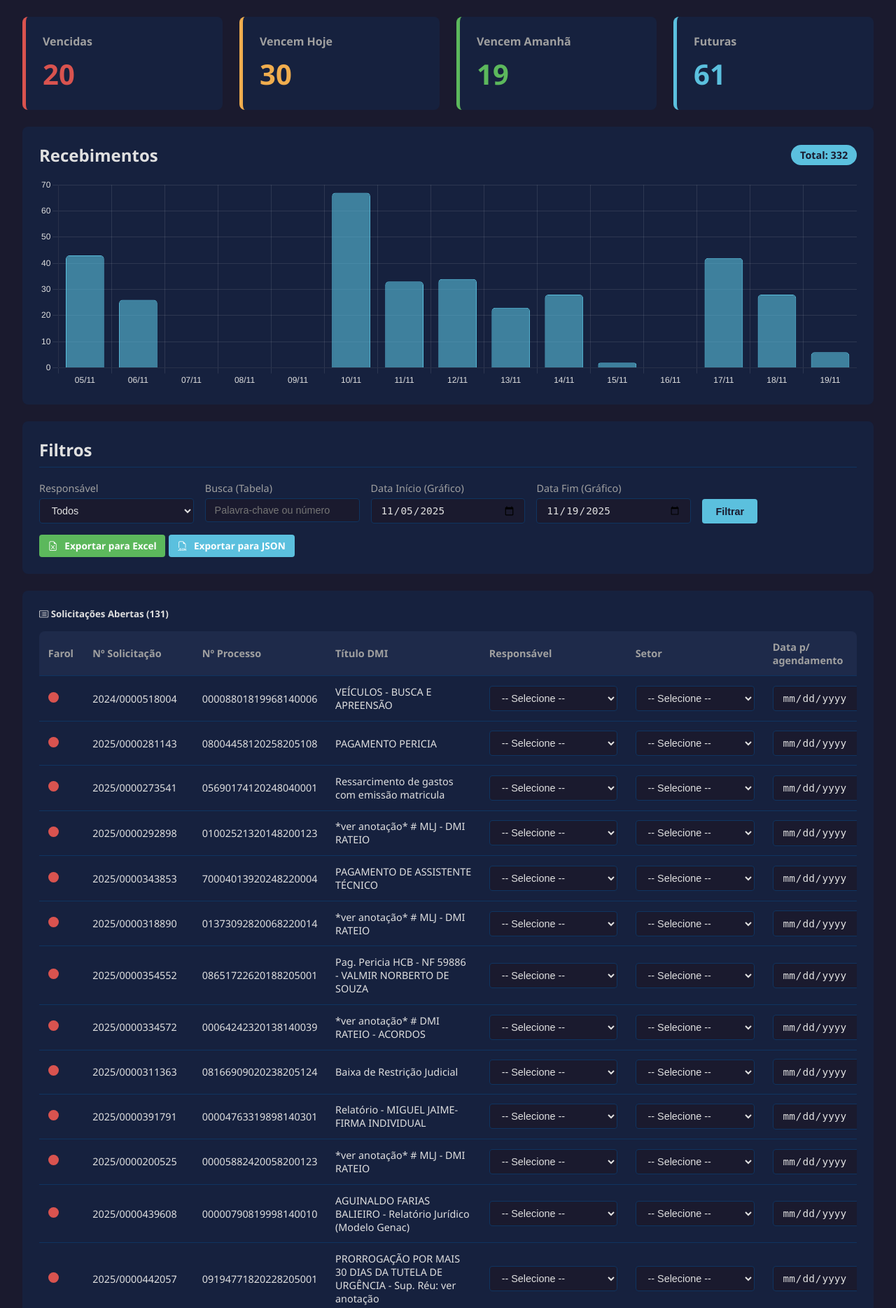
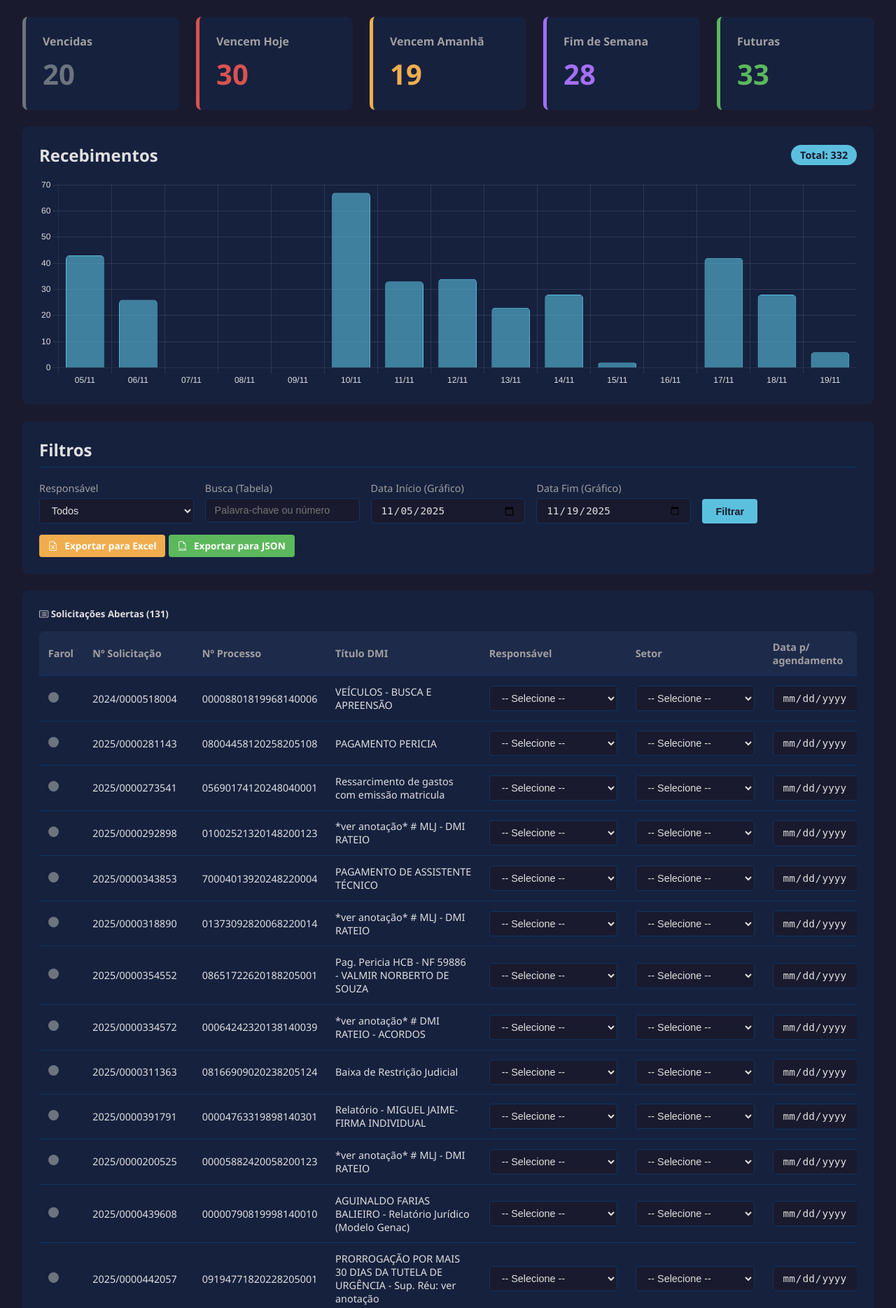
Before and after one commit to MDR-Advocacia/OneRequest, a Flask app: page / in a window 1280 px wide. Shown: the part 67-1936 px from the top of the page at 70% size. Run offline with Flask 3, Linux system fonts and the light colour scheme; a user stored in the database is signed in; data comes from the database, SQL or seed files in the repository; data that the repository does not hold is empty.

Commit message:
Checkpoint, adicionando mudanças visuais de dashboard

```diff
--- a/server.py
+++ b/server.py
@@ -73,7 +73,7 @@ def logout():
 @app.route('/')
 @login_required
 def index():
-    # ROTA index() (Sem alterações)
+    # ROTA index() ATUALIZADA COM KPI DE FIM DE SEMANA
     filters = {
         'responsavel': request.args.get('responsavel', ''),
         'busca': request.args.get('busca', ''),
@@ -92,10 +92,13 @@ def index():
         params.extend([f"%{filters['busca']}%", f"%{filters['busca']}%", f"%{filters['busca']}%"])
     solicitacoes_raw = conn_solicitacoes.execute(query, params).fetchall()
     conn_solicitacoes.close()
-    kpis = {'vencidas': 0, 'hoje': 0, 'amanha': 0, 'futuras': 0}
+
+    # Adicionamos 'fds': 0 na inicialização
+    kpis = {'vencidas': 0, 'hoje': 0, 'amanha': 0, 'futuras': 0, 'fds': 0}
     today = datetime.now().date()
     tomorrow = today + timedelta(days=1)
     solicitacoes_processadas = []
+
     for item_raw in solicitacoes_raw:
         item = dict(item_raw)
 
@@ -105,16 +108,33 @@ def index():
         except (ValueError, TypeError):
             pass
 
-        item['farol_status'] = 'cinza'
         try:
             prazo_date = datetime.strptime(item['prazo'], '%d/%m/%Y').date()
             item['prazo_date'] = prazo_date
-            if prazo_date < today: kpis['vencidas'] += 1; item['farol_status'] = 'vermelho'
-            elif prazo_date == today: kpis['hoje'] += 1; item['farol_status'] = 'amarelo'
-            elif prazo_date == tomorrow: kpis['amanha'] += 1; item['farol_status'] = 'verde'
-            else: kpis['futuras'] += 1; item['farol_status'] = 'verde'
+            dia_semana = prazo_date.weekday() # 0=Seg ... 5=Sáb, 6=Dom
+
+            if prazo_date < today:
+                kpis['vencidas'] += 1
+                item['farol_status'] = 'cinza'
+            elif prazo_date == today:
+                kpis['hoje'] += 1
+                item['farol_status'] = 'vermelho'
+            elif prazo_date == tomorrow:
+                kpis['amanha'] += 1
+                item['farol_status'] = 'amarelo'
+            else:
+                # Lógica dividida: FDS vs Futuras (dias úteis)
+                if dia_semana == 5 or dia_semana == 6:
+                    kpis['fds'] += 1          # Conta como Fim de Semana
+                    item['farol_status'] = 'roxo'
+                else:
+                    kpis['futuras'] += 1      # Conta como Futura normal
+                    item['farol_status'] = 'verde'
+
         except (ValueError, TypeError):
             item['prazo_date'] = datetime.max.date()
+            item['farol_status'] = 'cinza'
+
         solicitacoes_processadas.append(item)
 
     solicitacoes = sorted(solicitacoes_processadas, key=lambda x: x['prazo_date'])
--- a/static/css/App.css
+++ b/static/css/App.css
@@ -8,10 +8,12 @@
     --accent-color: #5bc0de;
     --accent-color-dark: #31b0d5;
 
-    --kpi-vencidas: #d9534f;
-    --kpi-hoje: #f0ad4e;
-    --kpi-amanha: #5cb85c;
-    --kpi-futuras: #5bc0de;
+    /* NOVAS CORES DEFINIDAS */
+    --kpi-vencidas: #6c757d;
+    --kpi-hoje: #d9534f;
+    --kpi-amanha: #f0ad4e;
+    --kpi-futuras: #5cb85c;
+    --kpi-fds: #a370f7;
 }
 
 body {
@@ -119,6 +121,8 @@ body {
     border-radius: 8px;
     border-left: 5px solid;
 }
+
+.kpi-card.fds { border-color: var(--kpi-fds); color: var(--kpi-fds); }
 
 .kpi-card h3 {
     margin-top: 0;
@@ -328,10 +332,11 @@ body {
     height: 15px;
     border-radius: 50%;
 }
-.farol-vermelho { background-color: var(--kpi-vencidas); }
-.farol-amarelo { background-color: var(--kpi-hoje); }
-.farol-verde { background-color: var(--kpi-amanha); }
-.farol-cinza { background-color: #666; }
+.farol-cinza { background-color: var(--kpi-vencidas); }
+.farol-vermelho { background-color: var(--kpi-hoje); }
+.farol-amarelo { background-color: var(--kpi-amanha); }
+.farol-verde { background-color: var(--kpi-futuras); }
+.farol-roxo { background-color: var(--kpi-fds); }
 
 /* Status "Não Encontrado" */
 .status-info {
--- a/templates/index.html
+++ b/templates/index.html
@@ -15,6 +15,12 @@
         <h3>Vencem Amanhã</h3>
         <p>{{ kpis.amanha }}</p>
     </div>
+
+    <div class="kpi-card fds">
+        <h3>Fim de Semana</h3>
+        <p>{{ kpis.fds }}</p>
+    </div>
+
     <div class="kpi-card futuras">
         <h3>Futuras</h3>
         <p>{{ kpis.futuras }}</p>
```
